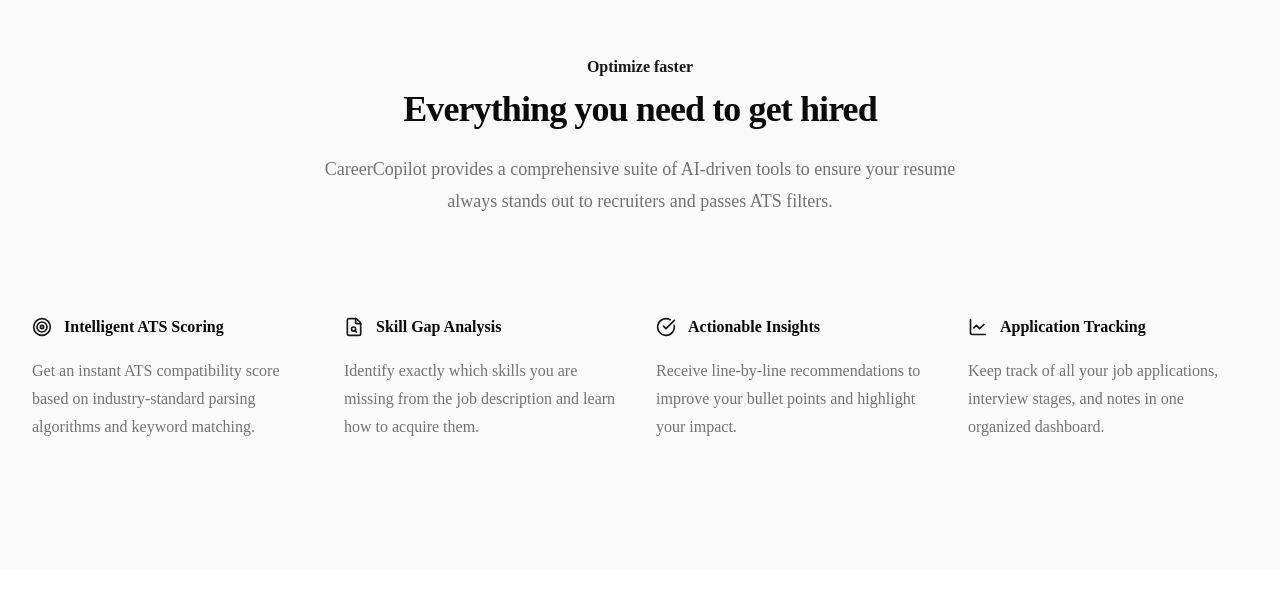
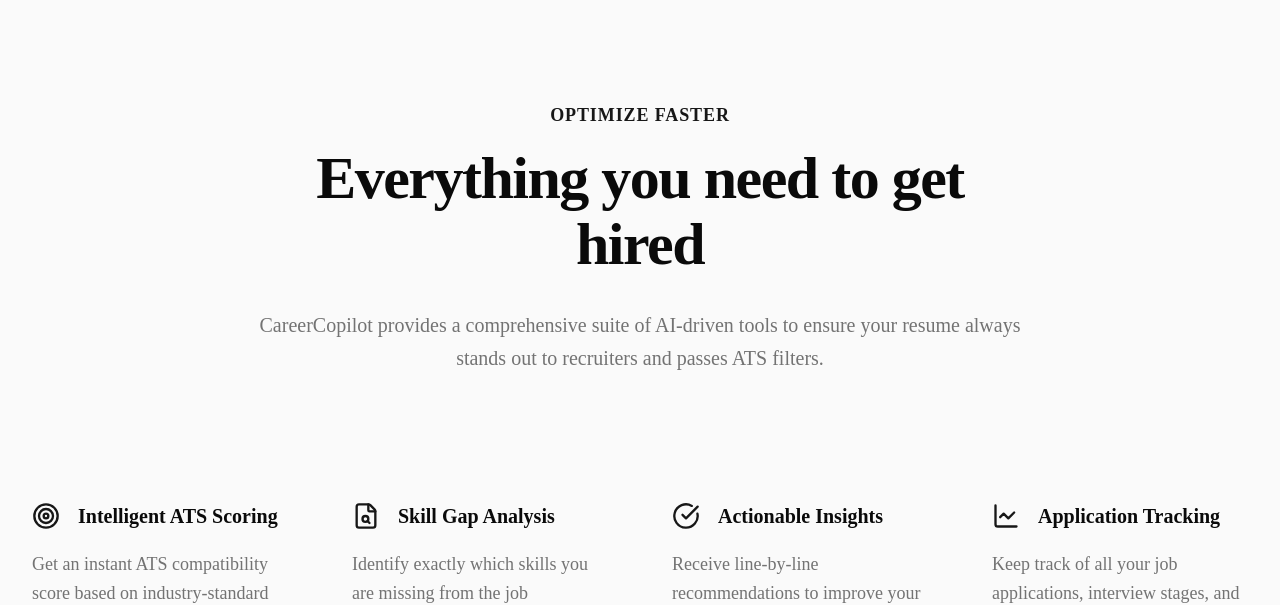
Before and after one commit to sidharth-vijayan/careercopilot, a Next.js app: page / in a window 1280 px wide. Shown: the part 858-1463 px from the top of the page. Built offline with nearby package versions, Linux system fonts and the light colour scheme.

Commit message:
feat(landing): add features section

```diff
--- a/src/components/landing/features.tsx
+++ b/src/components/landing/features.tsx
@@ -28,19 +28,19 @@
 
 export function Features() {
   return (
-    <section id="features" className="py-24 sm:py-32 bg-muted/50">
+    <section id="features" className="py-32 sm:py-44 bg-muted/50">
       <div className="container mx-auto px-4 md:px-8">
-        <div className="mx-auto max-w-2xl lg:text-center">
-          <h2 className="text-base font-semibold leading-7 text-primary">Optimize faster</h2>
-          <p className="mt-2 text-3xl font-bold tracking-tight text-foreground sm:text-4xl">
+        <div className="mx-auto max-w-3xl lg:text-center">
+          <h2 className="text-lg font-bold leading-7 text-primary tracking-wider uppercase">Optimize faster</h2>
+          <p className="mt-4 text-4xl font-extrabold tracking-tight text-foreground sm:text-5xl md:text-6xl leading-[1.1]">
             Everything you need to get hired
           </p>
-          <p className="mt-6 text-lg leading-8 text-muted-foreground">
+          <p className="mt-8 text-xl leading-relaxed text-muted-foreground max-w-3xl mx-auto">
             CareerCopilot provides a comprehensive suite of AI-driven tools to ensure your resume always stands out to recruiters and passes ATS filters.
           </p>
         </div>
-        <div className="mx-auto mt-16 max-w-2xl sm:mt-20 lg:mt-24 lg:max-w-none">
-          <dl className="grid max-w-xl grid-cols-1 gap-x-8 gap-y-16 lg:max-w-none lg:grid-cols-4">
+        <div className="mx-auto mt-24 max-w-3xl sm:mt-28 lg:mt-32 lg:max-w-none">
+          <dl className="grid max-w-xl grid-cols-1 gap-x-12 gap-y-20 lg:max-w-none lg:grid-cols-4 lg:gap-x-16">
             {features.map((feature, index) => (
               <motion.div
                 key={feature.name}
@@ -50,11 +50,11 @@
                 transition={{ duration: 0.5, delay: index * 0.1 }}
                 className="flex flex-col"
               >
-                <dt className="flex items-center gap-x-3 text-base font-semibold leading-7 text-foreground">
-                  <feature.icon className="h-5 w-5 flex-none text-primary" aria-hidden="true" />
+                <dt className="flex items-center gap-x-4.5 text-xl font-bold leading-7 text-foreground">
+                  <feature.icon className="h-7 w-7 flex-none text-primary" aria-hidden="true" />
                   {feature.name}
                 </dt>
-                <dd className="mt-4 flex flex-auto flex-col text-base leading-7 text-muted-foreground">
+                <dd className="mt-5 flex flex-auto flex-col text-lg leading-relaxed text-muted-foreground">
                   <p className="flex-auto">{feature.description}</p>
                 </dd>
               </motion.div>
```
